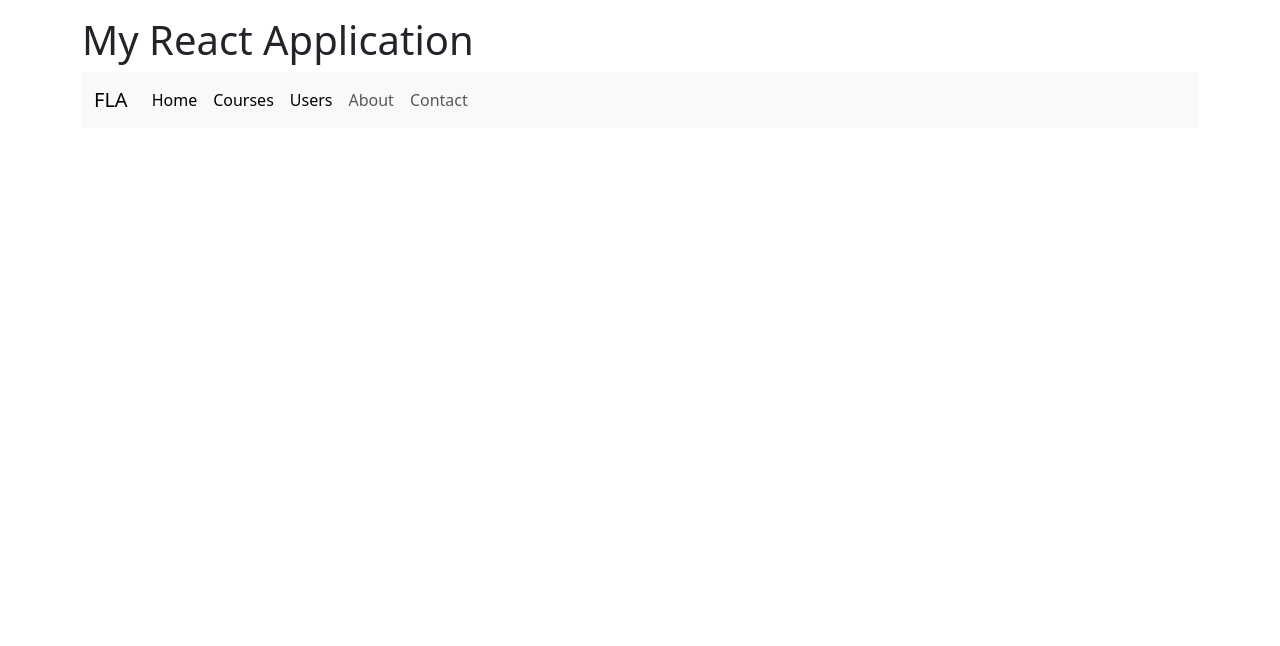
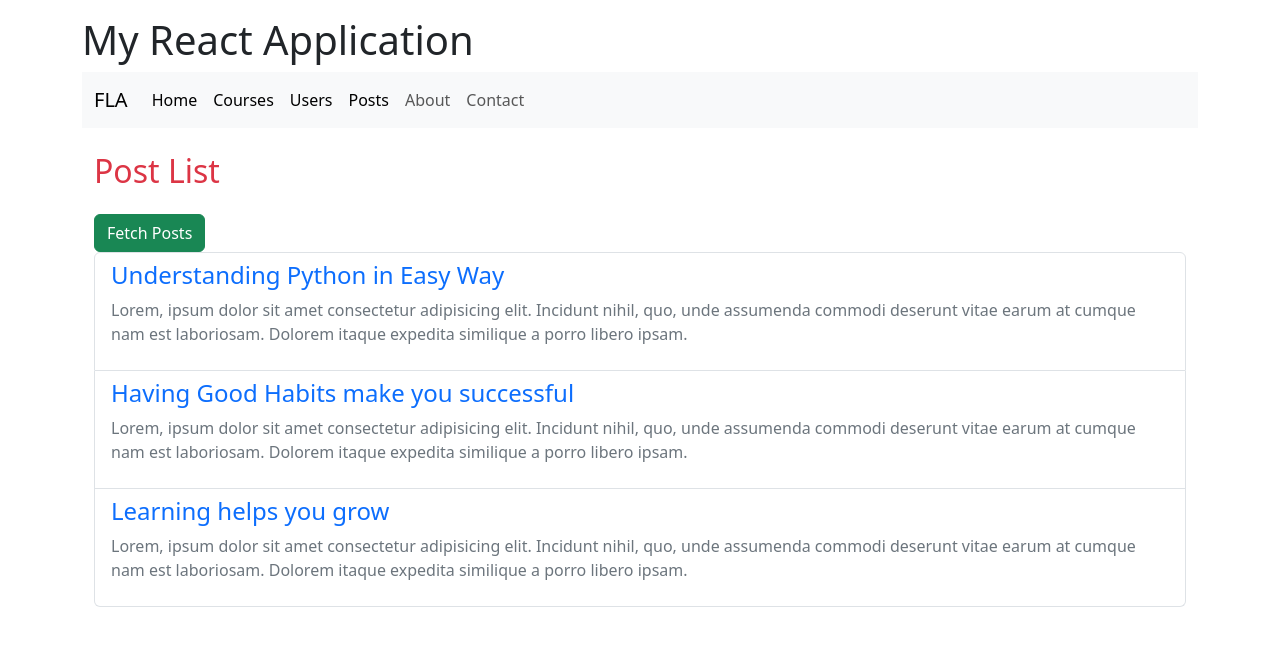
Before and after one commit to mohammedaeraf/react-batch5, a React (Vite) app: page /posts in a window 1280 px wide. Shown: the top 646 px of the page. Built offline with nearby package versions, Linux system fonts and the light colour scheme.

Commit message:
Post List (Calling API)

```diff
--- a/src/App.tsx
+++ b/src/App.tsx
@@ -6,6 +6,7 @@ import Contact from "./Components/Contact";
 import CourseList3 from "./Components/CourseList3";
 import UserList2 from "./Components/UserList2";
 import UserDetails from "./Components/UserDetails";
+import PostList from "./Components/PostList";
 
 function App() {
   return (
@@ -54,6 +55,15 @@ function App() {
                   </Link>
                 </li>
                 <li className="nav-item">
+                  <Link
+                    className="nav-link active"
+                    aria-current="page"
+                    to="/posts"
+                  >
+                    Posts
+                  </Link>
+                </li>
+                <li className="nav-item">
                   <Link className="nav-link" to="/about">
                     About
                   </Link>
@@ -73,7 +83,10 @@ function App() {
             <Route path="/" element={<Home />} />
             <Route path="/courses" element={<CourseList3 />} />
             <Route path="/users" element={<UserList2 />} />
+            <Route path="/posts" element={<PostList />} />
+
             <Route path="/users/:id" element={<UserDetails />} />
+
             <Route path="/about" element={<About />} />
             <Route path="/contact" element={<Contact />} />
           </Routes>
--- /dev/null
+++ b/src/Components/PostList.tsx
@@ -0,0 +1,53 @@
+import { useState } from "react";
+
+type Post = {
+  id: number;
+  title: string;
+  body: string;
+};
+
+const postsStatic: Post[] = [
+  {
+    id: 101,
+    title: "Understanding Python in Easy Way",
+    body: "Lorem, ipsum dolor sit amet consectetur adipisicing elit. Incidunt nihil, quo, unde assumenda commodi deserunt vitae earum at cumque nam est laboriosam. Dolorem itaque expedita similique a porro libero ipsam.",
+  },
+  {
+    id: 102,
+    title: "Having Good Habits make you successful",
+    body: "Lorem, ipsum dolor sit amet consectetur adipisicing elit. Incidunt nihil, quo, unde assumenda commodi deserunt vitae earum at cumque nam est laboriosam. Dolorem itaque expedita similique a porro libero ipsam.",
+  },
+  {
+    id: 103,
+    title: "Learning helps you grow",
+    body: "Lorem, ipsum dolor sit amet consectetur adipisicing elit. Incidunt nihil, quo, unde assumenda commodi deserunt vitae earum at cumque nam est laboriosam. Dolorem itaque expedita similique a porro libero ipsam.",
+  },
+];
+
+function PostList() {
+  const [posts, setPosts] = useState<Post[]>([]);
+
+  const fetchPosts = async () => {
+    let response = await fetch("https://jsonplaceholder.typicode.com/posts");
+    let data = await response.json();
+    setPosts(data); // Javs Script Object Notation
+  };
+
+  return (
+    <div className="container mb-4">
+      <h2 className="text-danger my-4">Post List</h2>
+      <button className="btn btn-success" onClick={fetchPosts}>
+        Fetch Posts
+      </button>
+      <ul className="list-group">
+        {postsStatic.map((post) => (
+          <li key={post.id} className="list-group-item">
+            <h4 className="text-primary mb-2">{post.title}</h4>
+            <p className="text-secondary">{post.body}</p>
+          </li>
+        ))}
+      </ul>
+    </div>
+  );
+}
+export default PostList;
```
